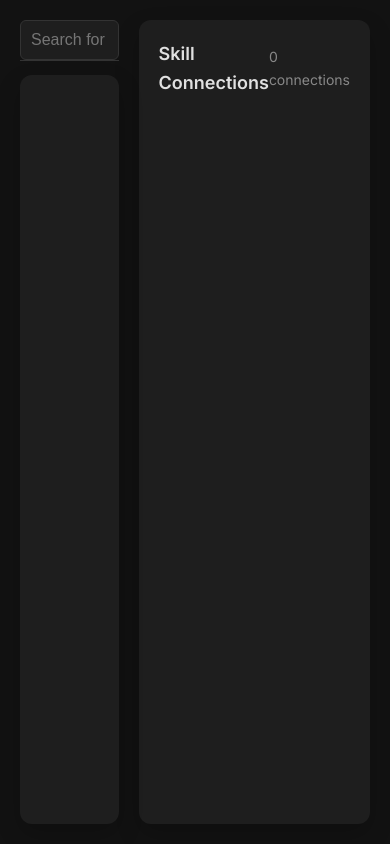
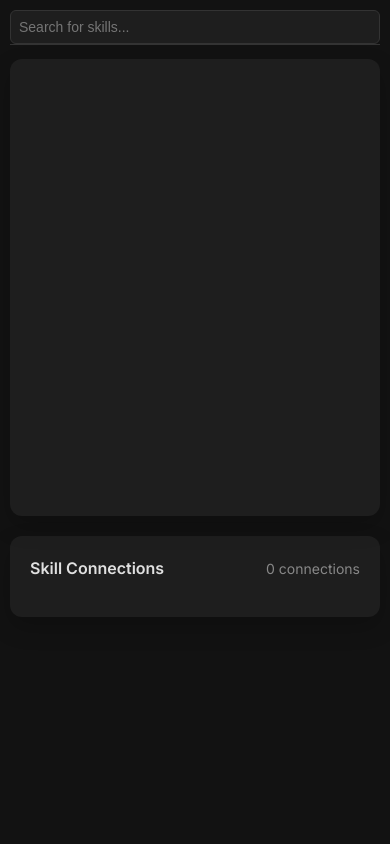
Before and after one commit to sanjaykohli/Skills_Map, a Flask app: page / in a window 390 px wide. Run offline with Flask 3, Linux system fonts and the light colour scheme; data that the repository does not hold is empty; some libraries are stand-ins or nearby versions.

Commit message:
Update index.html

```diff
--- a/templates/index.html
+++ b/templates/index.html
@@ -2,7 +2,7 @@
 <html lang="en">
 <head>
     <meta charset="UTF-8">
-    <meta name="viewport" content="width=device-width, initial-scale=1.0">
+    <meta name="viewport" content="width=device-width, initial-scale=1.0, maximum-scale=1.0, user-scalable=no">
     <title>Skill Network Visualization</title>
     <link href="https://fonts.googleapis.com/css2?family=Inter:wght@300;400;600&display=swap" rel="stylesheet">
     <script src="https://cdnjs.cloudflare.com/ajax/libs/d3/7.8.5/d3.min.js"></script>
@@ -181,6 +181,57 @@
 
         .connections-list li:last-child {
             border-bottom: none;
+        }
+
+        /* Mobile Responsive Styles */
+        @media screen and (max-width: 768px) {
+            .container {
+                flex-direction: column;
+                padding: 10px;
+                gap: 10px;
+                height: auto;
+            }
+
+            .main-content {
+                flex: none;
+                height: 60vh;
+            }
+
+            .connections-panel {
+                max-width: 100%;
+                max-height: 30vh;
+                margin-top: 10px;
+            }
+
+            .search-input {
+                font-size: 14px;
+                padding: 8px;
+            }
+
+            .autocomplete-list div {
+                font-size: 14px;
+                padding: 8px;
+            }
+
+            .node text {
+                font-size: 8px;
+            }
+
+            .connections-header h2 {
+                font-size: 16px;
+            }
+
+            .connections-list li {
+                font-size: 12px;
+                padding: 10px;
+            }
+        }
+
+        /* Prevent user scaling */
+        @media screen and (max-width: 768px) {
+            html, body {
+                touch-action: manipulation;
+            }
         }
     </style>
 </head>
```
